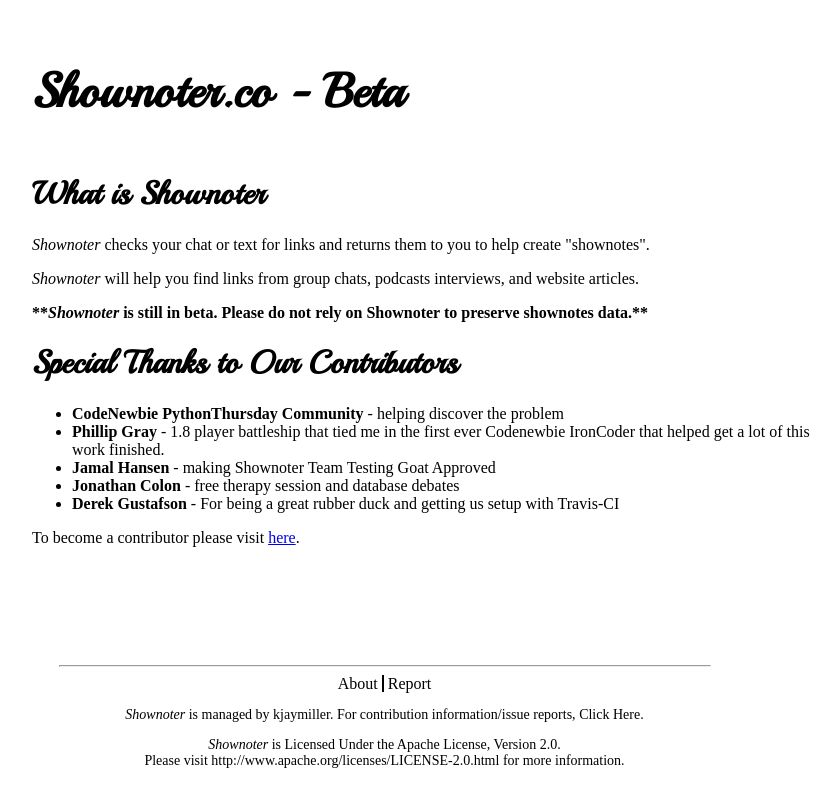
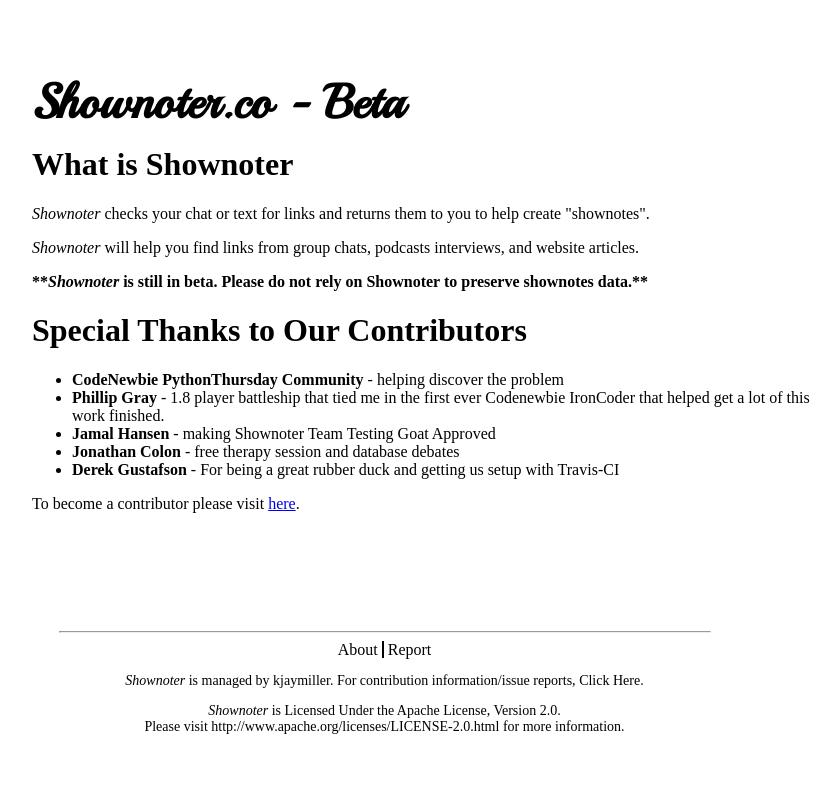
Before and after one commit to kjaymiller/shownoter, a Flask app: page /about in a window 1280 px wide. Shown: the whole page, without its empty margins (208-1048 px from the left). Run offline with Flask 2, Linux system fonts and the light colour scheme; parts of the project's set-up code (start-up, migrations or seed data) failed here and were passed over.

Commit message:
modifications to css to make markdown cleaner looking

```diff
--- a/app/static/css/main.css
+++ b/app/static/css/main.css
@@ -1,5 +1,4 @@
 h1 a{
-    font-size: 48px;
     color: black;
     text-decoration: none;
 }
@@ -9,9 +8,14 @@
     text-decoration: none;
 }
 
-h1 {
-font-family: 'Playball', cursive;
-}
+div#title_wrapper h1 {
+    font-size: 48px;
+    font-family: 'Playball', cursive;
+    }
+
+.fancy_header {
+    font-family: 'Playball', cursive;
+    }
 
 div#link_input {
     float: left;
@@ -30,10 +34,13 @@
 
 div#title_wrapper {
     margin-top: 35px;
+    height: 75px;
     }
 
-div#content_wrapper {
-}
+div#content_wrapper h1{
+    font-size: 32px;
+    }
+
 div#footer {
     clear: both;
     padding-right: 100px;
--- a/app/templates/results.html
+++ b/app/templates/results.html
@@ -5,7 +5,7 @@
     <div id="selector">
 
         {% if title %}
-            <h1>#{{title}}</h1>
+            <h1 class="fancy_header">{{title}}</h1>
         {% endif %}
 
         {{description}}
```
